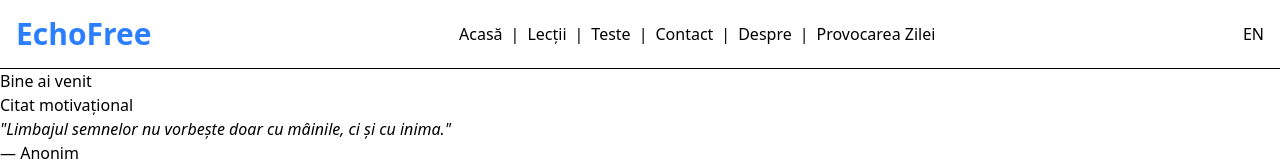
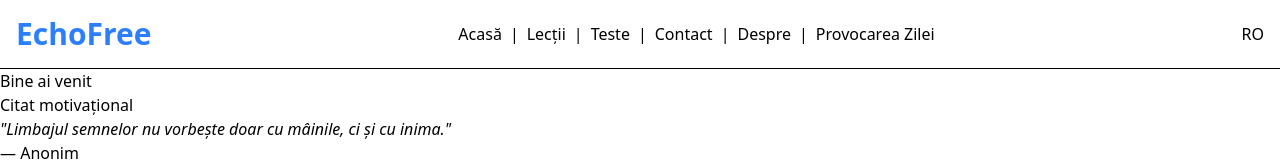
Before and after one commit to Racz-Emanuel/OneYearProject, a Vue app: page / in a window 1280 px wide. Shown: the top 161 px of the page. Built offline with nearby package versions, Linux system fonts and the light colour scheme.

Commit message:
Am schimbat acum la limba

```diff
--- a/src/components/LanguageSelector.vue
+++ b/src/components/LanguageSelector.vue
@@ -20,6 +20,6 @@ const switchLanguage = () => {
 
 <template>
   <button @click="switchLanguage">
-    {{ currentLang === 'ro' ? 'EN' : 'RO' }}
+    {{ currentLang === 'ro' ? 'RO' : 'EN' }}
   </button>
 </template>
```
